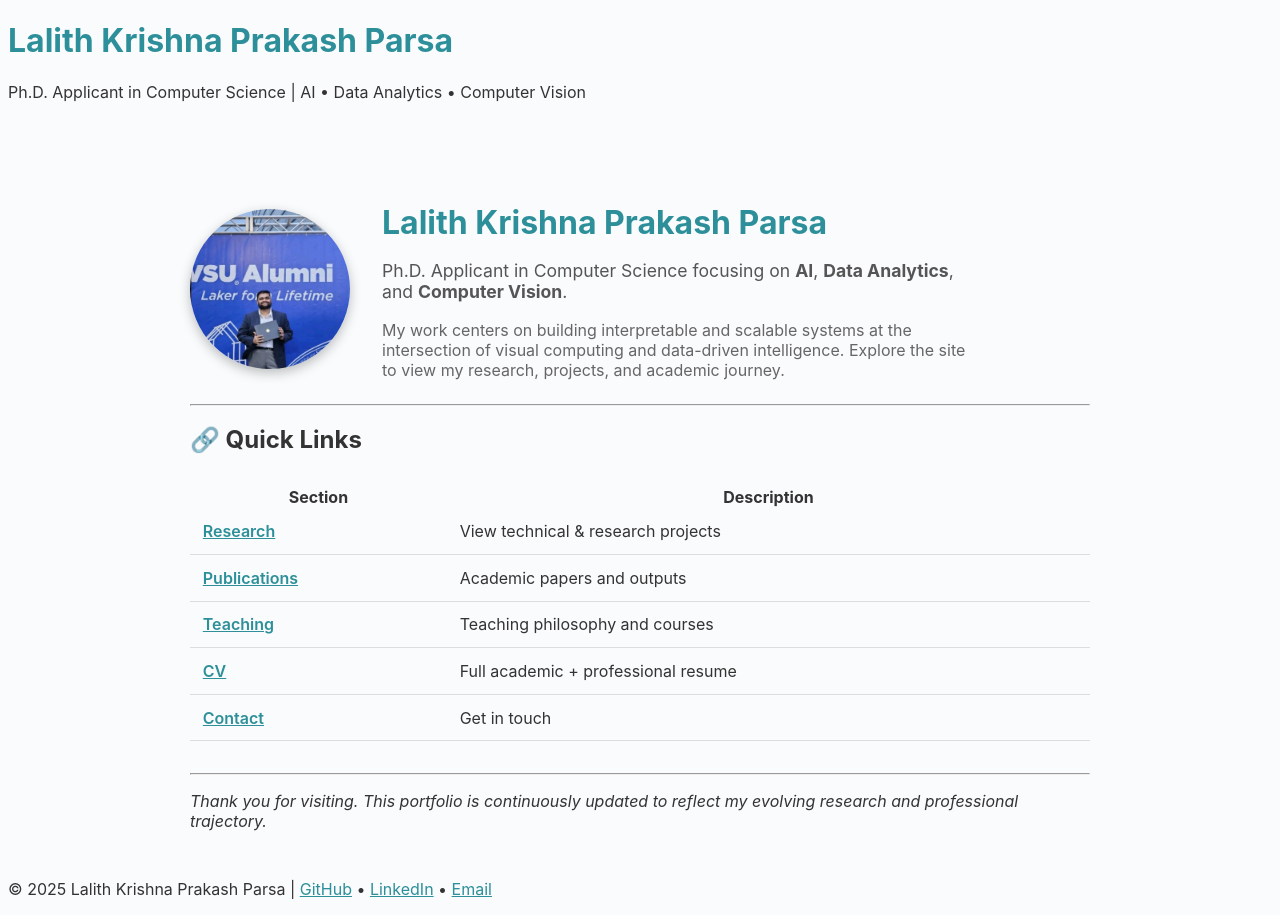
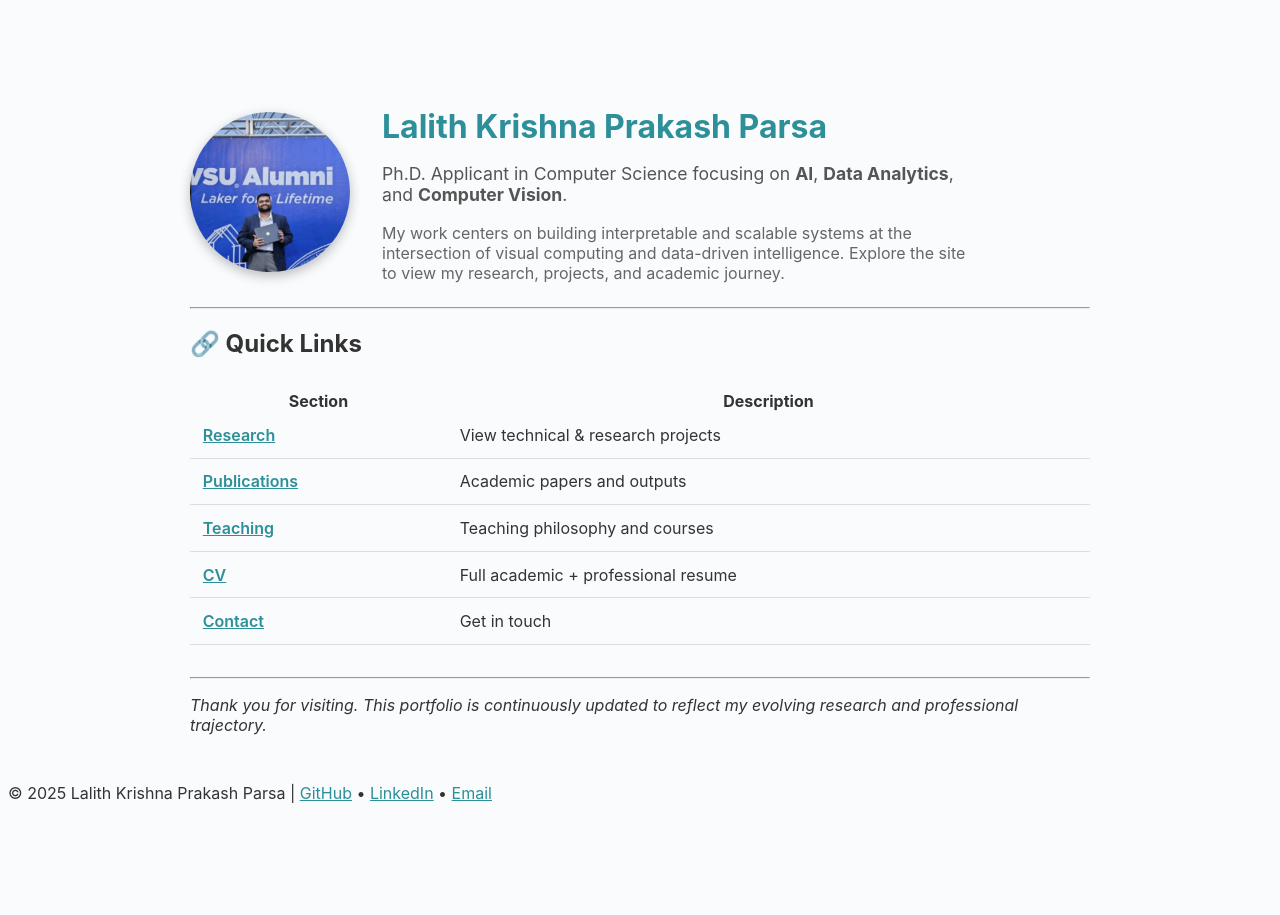
Before and after one commit to LkP23/lalith-portfolio, a Jekyll site: the page built from index.md, in a window 1280 px wide. Built offline with Jekyll 4.4.1, drawn with Linux system fonts in a browser that asks for light colours.

Commit message:
Update _config.yml

```diff
--- a/_config.yml
+++ b/_config.yml
@@ -1,5 +1,5 @@
-title: "Lalith Krishna Prakash Parsa"
-description: "Ph.D. Applicant in Computer Science | AI • Data Analytics • Computer Vision"
+title: ""
+description: ""
 theme: jekyll-theme-cayman
 locale: en-US
 
```
